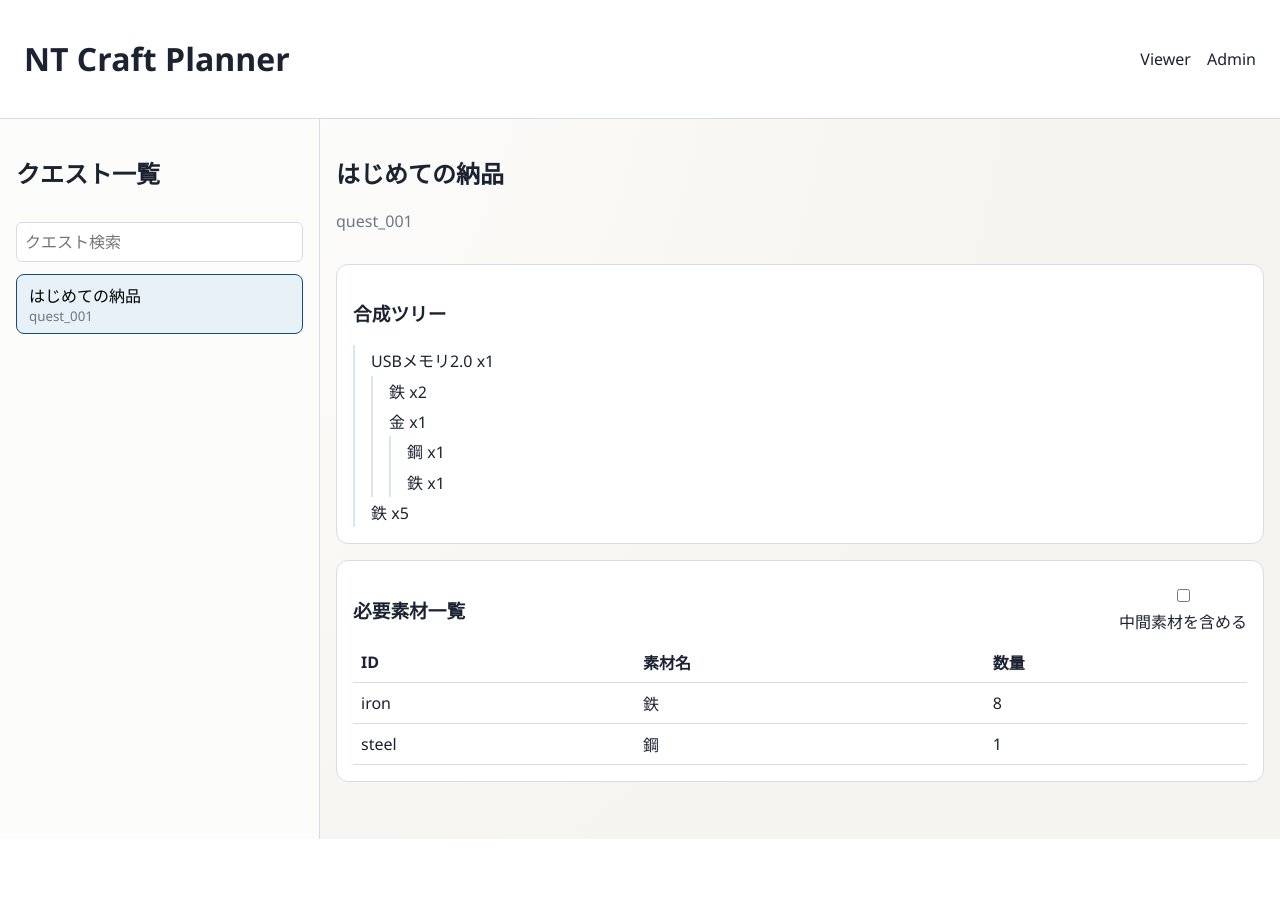
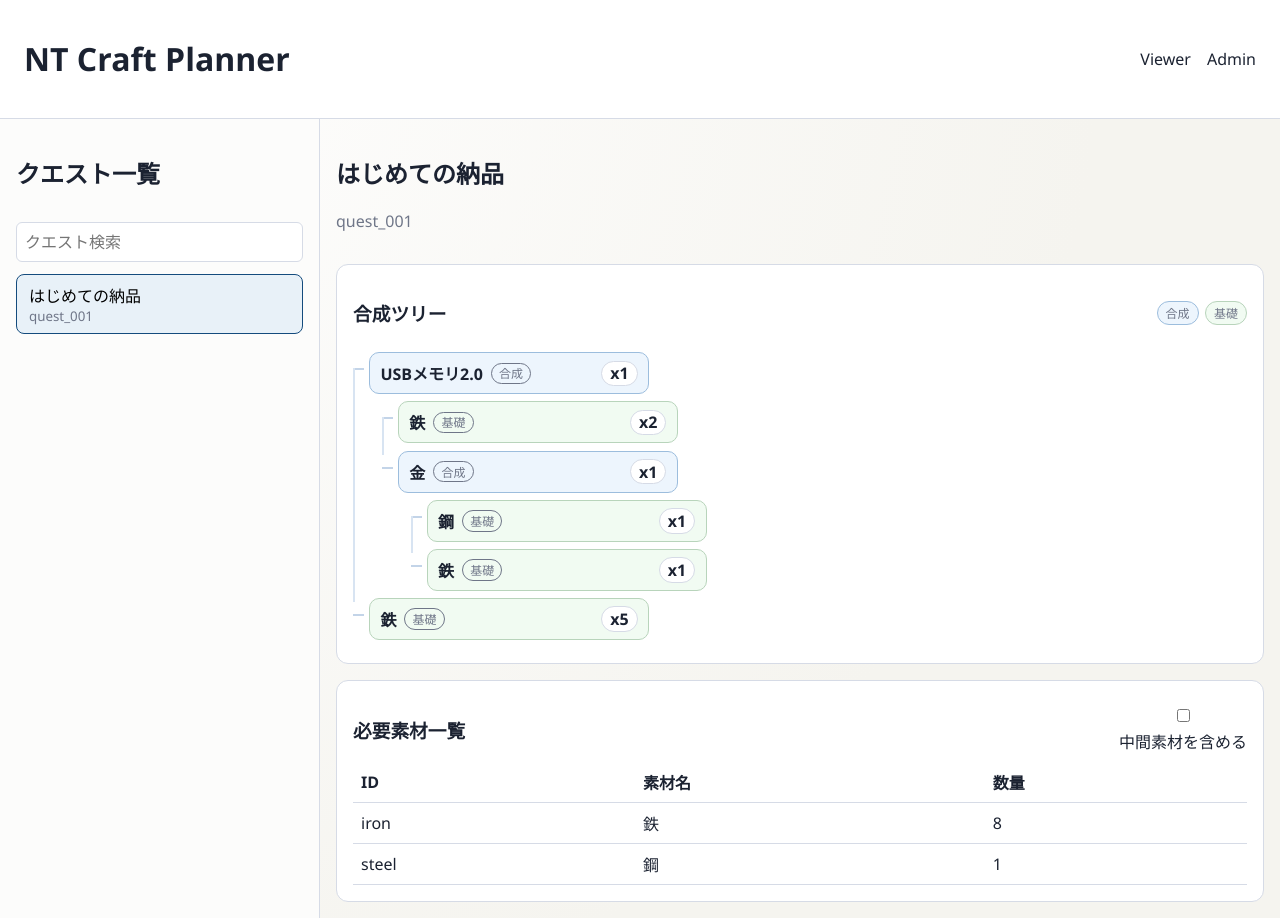
Before and after one commit to jyamaiken/nt_craft_beta, a Next.js app: page / in a window 1280 px wide. Before the commit the page ends 839 px from the top, so only its background shows below. Built offline with nearby package versions, Linux system fonts and the light colour scheme.

Commit message:
improve: make crafting tree hierarchy easier to read

```diff
--- a/app/globals.css
+++ b/app/globals.css
@@ -129,12 +129,102 @@ textarea {
 .tree-list {
   list-style: none;
   margin: 0;
-  padding-left: 1rem;
-  border-left: 2px solid #dbe5f0;
+  padding-left: 0;
 }
 
 .tree-node {
-  padding: 0.2rem 0;
+  display: flex;
+  align-items: center;
+  gap: 0.5rem;
+  min-width: 280px;
+  width: fit-content;
+  padding: 0.45rem 0.65rem;
+  border: 1px solid var(--line);
+  border-radius: 10px;
+  background: #fbfdff;
+}
+
+.tree-item {
+  position: relative;
+  margin: 0.45rem 0;
+  padding-left: 1rem;
+}
+
+.tree-item::before {
+  content: "";
+  position: absolute;
+  top: 1rem;
+  left: 0;
+  width: 0.7rem;
+  border-top: 2px solid #c3d4e8;
+}
+
+.tree-item:not(:last-child)::after {
+  content: "";
+  position: absolute;
+  left: 0;
+  top: 1rem;
+  bottom: -0.7rem;
+  border-left: 2px solid #d8e4f2;
+}
+
+.tree-children {
+  margin-left: 0.8rem;
+}
+
+.tree-node.branch {
+  border-color: #9cbddd;
+  background: #edf5fd;
+}
+
+.tree-node.leaf {
+  border-color: #b8d4bb;
+  background: #f1fbf2;
+}
+
+.tree-name {
+  font-weight: 600;
+}
+
+.tree-kind {
+  border: 1px solid currentColor;
+  border-radius: 999px;
+  padding: 0.05rem 0.45rem;
+  font-size: 0.75rem;
+  color: var(--muted);
+}
+
+.tree-qty {
+  margin-left: auto;
+  border-radius: 999px;
+  background: #ffffff;
+  padding: 0.05rem 0.5rem;
+  font-weight: 700;
+  border: 1px solid var(--line);
+}
+
+.tree-legend {
+  display: flex;
+  align-items: center;
+  gap: 0.4rem;
+  color: var(--muted);
+}
+
+.legend-chip {
+  border: 1px solid var(--line);
+  border-radius: 999px;
+  padding: 0.1rem 0.5rem;
+  font-size: 0.75rem;
+}
+
+.legend-chip.branch {
+  background: #edf5fd;
+  border-color: #9cbddd;
+}
+
+.legend-chip.leaf {
+  background: #f1fbf2;
+  border-color: #b8d4bb;
 }
 
 table {
--- a/app/page.tsx
+++ b/app/page.tsx
@@ -10,11 +10,17 @@ function Tree({ nodes }: { nodes: TreeNode[] }) {
   return (
     <ul className="tree-list">
       {nodes.map((node, index) => (
-        <li key={`${node.id}-${index}`}>
-          <div className="tree-node">
-            {node.name} x{node.quantity}
+        <li key={`${node.id}-${index}`} className="tree-item">
+          <div className={`tree-node ${node.children.length > 0 ? "branch" : "leaf"}`}>
+            <span className="tree-name">{node.name}</span>
+            <span className="tree-kind">{node.children.length > 0 ? "合成" : "基礎"}</span>
+            <span className="tree-qty">x{node.quantity}</span>
           </div>
-          {node.children.length > 0 ? <Tree nodes={node.children} /> : null}
+          {node.children.length > 0 ? (
+            <div className="tree-children">
+              <Tree nodes={node.children} />
+            </div>
+          ) : null}
         </li>
       ))}
     </ul>
@@ -123,7 +129,13 @@ export default function HomePage() {
             </div>
 
             <div className="card">
-              <h3>合成ツリー</h3>
+              <div className="row-between">
+                <h3>合成ツリー</h3>
+                <p className="tree-legend">
+                  <span className="legend-chip branch">合成</span>
+                  <span className="legend-chip leaf">基礎</span>
+                </p>
+              </div>
               <Tree nodes={calculation.tree} />
             </div>
 
```
